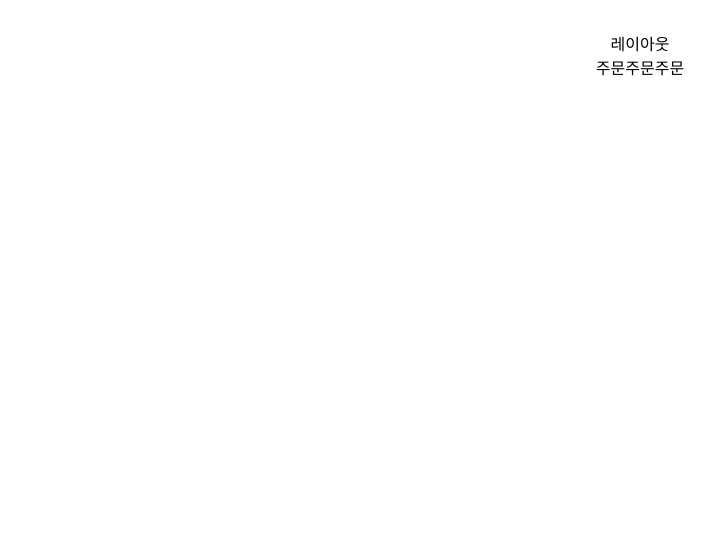
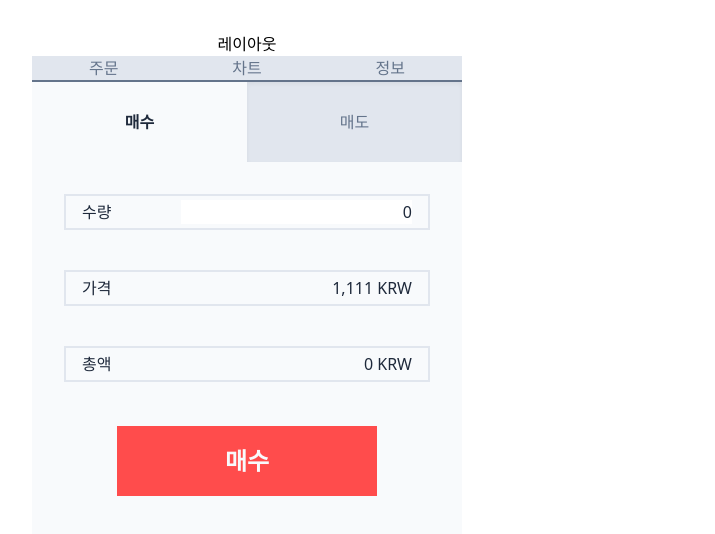
Before and after one commit to bullbear-simulator/frontend, a React (Vite) app: page /stockdetail in a window 1280 px wide. Shown: the top 534 px of the page, without its empty margins (0-715 px from the left). Built offline with nearby package versions, Linux system fonts and the light colour scheme.

Commit message:
💄 종목 상세 매수, 매도 화면 구성 완료

```diff
--- a/src/components/layout/index.jsx
+++ b/src/components/layout/index.jsx
@@ -2,7 +2,7 @@ import { Outlet } from "react-router-dom";
 
 function Layout() {
   return (
-    <div>
+    <div className="max-w-iphone-14-pro-max">
       <h1>레이아웃</h1>
       <Outlet />
     </div>
--- a/src/components/stockdetail/Oder.jsx
+++ /dev/null
@@ -1,9 +0,0 @@
-function Oder() {
-  return (
-    <div>
-
-    </div>
-  );
-}
-
-export default Oder;
--- /dev/null
+++ b/src/components/stockdetail/order/Buy.jsx
@@ -0,0 +1,23 @@
+function Buy() {
+  return (
+    <main className="p-8 bg-primary_bg-default text-primary_txt-default">
+      <div className="flex flex-col gap-y-10">
+        <div className="flex justify-between border-2 border-secondary_bg-default px-4 py-1">
+          <p>수량</p>
+          <input className="text-end" value="0" type="text" />
+        </div>
+        <div className="flex justify-between border-2 border-secondary_bg-default px-4 py-1">
+          <p>가격</p>
+          <p>1,111 KRW</p>
+        </div>
+        <div className="flex justify-between border-2 border-secondary_bg-default px-4 py-1">
+          <p>총액</p>
+          <p>0 KRW</p>
+        </div>
+      </div>
+      <button className="mt-11 mb-11 w-[260px] h-[70px] bg-bull-default text-primary_bg-default font-bold text-2xl">매수</button>
+    </main>
+  );
+}
+
+export default Buy;
--- /dev/null
+++ b/src/components/stockdetail/order/Order.jsx
@@ -0,0 +1,36 @@
+import Buy from "@components/stockdetail/order/Buy";
+import Sell from "@components/stockdetail/order/Sell";
+import { useState } from "react";
+
+function Order() {
+  const [orderType, setOrderType] = useState("buy");
+
+  const handleBuyClick = () => {
+    setOrderType("buy");
+  };
+
+  const handleSellClick = () => {
+    setOrderType("sell");
+  };
+
+  return (
+    <div>
+      <div className="flex justify-center h-20 bg-secondary_bg-default text-secondary_txt-default">
+        <div className={`flex flex-1 ${orderType === "buy" ? "text-primary_txt-default font-bold bg-primary_bg-default" : "shadow-inner"}`}>
+          <button className="flex-1" onClick={handleBuyClick}>
+            매수
+          </button>
+        </div>
+        <div className={`flex flex-1 ${orderType === "sell" ? "text-primary_txt-default font-bold bg-primary_bg-default" : "shadow-inner"}`}>
+          <button className="flex-1" onClick={handleSellClick}>
+            매도
+          </button>
+        </div>
+      </div>
+      {orderType === "buy" && <Buy />} {/* 매수 상태일 때 Buy 컴포넌트 렌더링 */}
+      {orderType === "sell" && <Sell />} {/* 매도 상태일 때 Sell 컴포넌트 렌더링 */}
+    </div>
+  );
+}
+
+export default Order;
--- /dev/null
+++ b/src/components/stockdetail/order/Sell.jsx
@@ -0,0 +1,23 @@
+function Sell() {
+  return (
+    <main className="p-8 bg-primary_bg-default text-primary_txt-default">
+      <div className="flex flex-col gap-y-10">
+        <div className="flex justify-between border-2 border-secondary_bg-default px-4 py-1">
+          <p>수량</p>
+          <p>0</p>
+        </div>
+        <div className="flex justify-between border-2 border-secondary_bg-default px-4 py-1">
+          <p>가격</p>
+          <p>1,111 KRW</p>
+        </div>
+        <div className="flex justify-between border-2 border-secondary_bg-default px-4 py-1">
+          <p>총액</p>
+          <p>0 KRW</p>
+        </div>
+      </div>
+      <button className="mt-11 mb-11 w-[260px] h-[70px] bg-bear-default text-primary_bg-default font-bold text-2xl">매도</button>
+    </main>
+  );
+}
+
+export default Sell;
--- a/src/pages/StockDetail.jsx
+++ b/src/pages/StockDetail.jsx
@@ -1,11 +1,13 @@
+import Order from "@components/stockdetail/order/Order";
 function StockDetail() {
   return (
-    <main className="">
-      <div className="">
-        <button>주문</button>
-        <button>주문</button>
-        <button>주문</button>
+    <main className="text-primary_txt-default">
+      <div className="flex justify-center text-secondary_txt-default bg-secondary_bg-default border-b-2 border-secondary_txt-default">
+        <button className="flex-1">주문</button>
+        <button className="flex-1">차트</button>
+        <button className="flex-1">정보</button>
       </div>
+      <Order />
     </main>
   );
 }
```
